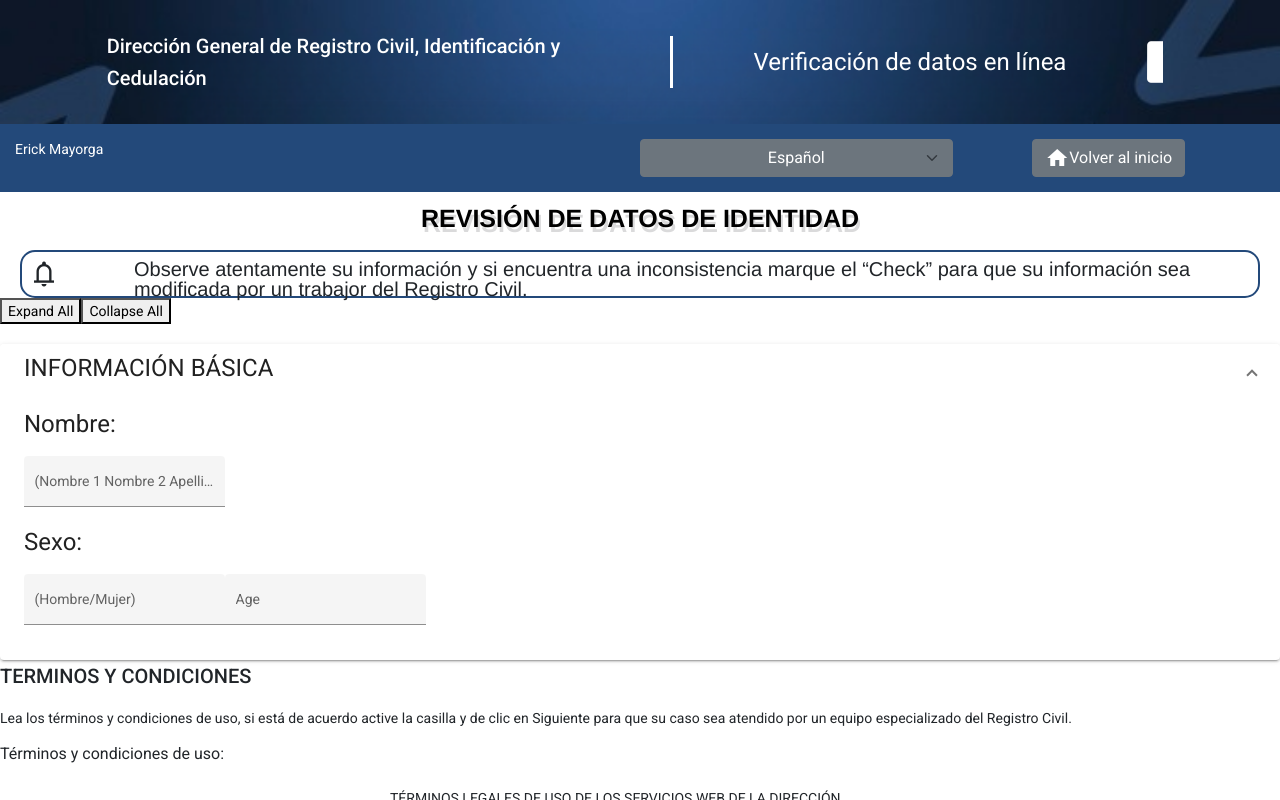
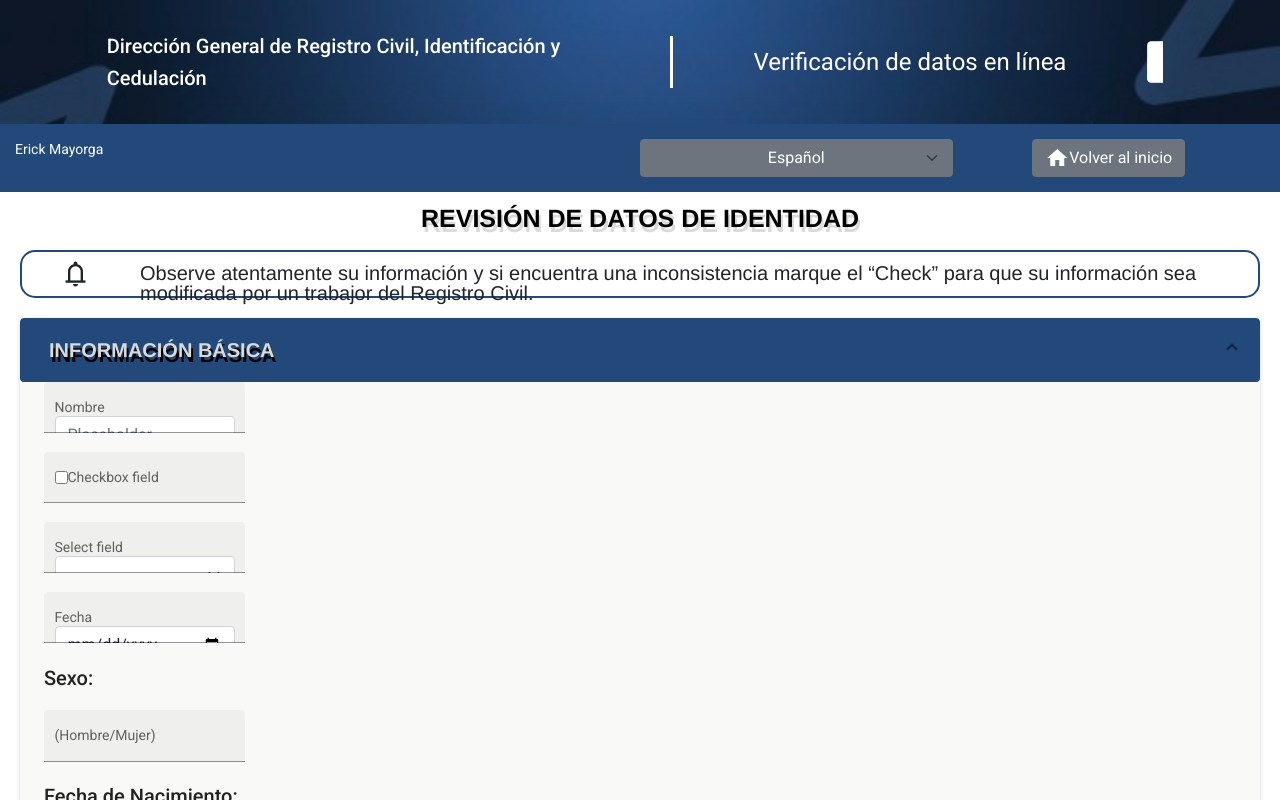
Before and after one commit to ErickMayorga/proyecto-usabilidad-registro-civil, an Angular app: page /verificacion-datos-personales in a window 1280 px wide. Both pictures are taken after a click on the button "INFORMACIÓN BÁSICA". Shown: the top 800 px of the page. Built offline with nearby package versions, Linux system fonts and the light colour scheme.

Commit message:
ComboboxInfoBásica

```diff
--- a/src/app/rutas/verificacion-datos-personales/verificacion-datos-personales.component.html
+++ b/src/app/rutas/verificacion-datos-personales/verificacion-datos-personales.component.html
@@ -14,37 +14,49 @@
   </div>
 </div>
 
-<div class="example-action-buttons">
-  <button mat-button (click)="accordion.openAll()">Expand All</button>
-  <button mat-button (click)="accordion.closeAll()">Collapse All</button>
-</div>
-
+<div class="comboboxInf">
   <mat-accordion class="example-headers-align" multi>
-  <mat-expansion-panel>
+    <mat-expansion-panel class="cajaExpansionInf">
       <mat-expansion-panel-header>
         <mat-panel-title>
-        <h1> INFORMACIÓN BÁSICA </h1>
+          <h2 class="subtitulos"> INFORMACIÓN BÁSICA </h2>
         </mat-panel-title>
       </mat-expansion-panel-header>
 
-    <h1> Nombre: </h1>
+
+      <div *ngFor="let campo of campos">
         <mat-form-field appearance="fill">
-      <mat-label>(Nombre 1 Nombre 2 Apellido 1 Apellido2)</mat-label>
+          <mat-label> <app-campo-entrada
+            [formGroup]="formGroup"
+            [campoOpciones]="campo">
+          </app-campo-entrada> </mat-label>
           <input matInput>
         </mat-form-field>
+      </div>
 
-    <h1> Sexo: </h1>
+
+      <h2> Sexo: </h2>
       <mat-form-field appearance="fill">
         <mat-label>(Hombre/Mujer)</mat-label>
         <input matInput>
       </mat-form-field>
 
+      <h2> Fecha de Nacimiento: </h2>
       <mat-form-field appearance="fill">
-      <mat-label>Age</mat-label>
-      <input matInput type="number" min="1">
+        <mat-label>(dd/mm/aaaa)</mat-label>
+        <input matInput>
       </mat-form-field>
+
+      <h2> Estado Civil: </h2>
+      <mat-form-field appearance="fill">
+        <mat-label>(dd/mm/aaaa)</mat-label>
+        <input matInput>
+      </mat-form-field>
+
     </mat-expansion-panel>
   </mat-accordion>
+</div>
+
 
 
 
--- a/src/app/rutas/verificacion-datos-personales/verificacion-datos-personales.component.scss
+++ b/src/app/rutas/verificacion-datos-personales/verificacion-datos-personales.component.scss
@@ -8,8 +8,15 @@
   text-align: center;
   margin-top: 10px;
 }
-.iconoCampana{
-  font-size: 30px;
+.subtitulos{
+  color: #DADADB;
+  font-family: Helvetica;
+  font-size: 20px;
+  text-transform: uppercase;
+  font-weight: 600;
+  text-shadow: 2px 5px #000000;
+  text-align: left;
+  margin: 5px;
 }
 
 .cajaGrande{
@@ -27,37 +34,59 @@
   display: flex;
 }
 
+.iconoCampana{
+  font-size: 30px;
+  display: table-cell;
+  vertical-align: middle;
+  text-align: center;
+}
+
 .cajaCampana{
-  weight: 25px;
-  height: 50px;
-  padding: 6px;
-  margin: 1px;
+  weight: 20px;
+  height: 20px;
+  padding: 3px;
+  margin: 2px;
+  margin-top: 4px;
+  display: table;
 }
 .cajaTextoNotificacion{
   weight: 80px;
-  height: 50px;
-  padding: 6px;
-  margin: 1px;
+  height: 40px;
+  padding: 4px;
+  margin: 7px;
+}
+
+.example-headers-align{
+  margin-left: 20px;
+  margin-right: 20px;
 }
 
 .example-action-buttons {
   padding-bottom: 20px;
 }
 
-.example-headers-align .mat-expansion-panel-header-description {
+.cajaExpansionInf{
+  margin-left: 20px;
+  margin-right: 20px;
+  background-color: #F9F9F8;
+}
+
+.example-headers-align .mat-expansion-panel-header{
   justify-content: space-between;
   align-items: center;
+  background-color: #23497A;
 }
 
 .example-headers-align .mat-mdc-form-field + .mat-mdc-form-field {
   margin-left: 8px;
+
 }
 
 .caja{
   width: 500px;
   height: 500px;
   background: #FFFFFF;
-  padding: 40 px;
+  padding: 40px;
   margin: 20px auto;
 
   overflow: auto;
--- a/src/app/rutas/verificacion-datos-personales/verificacion-datos-personales.component.ts
+++ b/src/app/rutas/verificacion-datos-personales/verificacion-datos-personales.component.ts
@@ -24,9 +24,9 @@ export class VerificacionDatosPersonalesComponent implements OnInit {
   campos: CampoEntradaInterface[] = [
     {
       type: TipoCampoEnum.TEXT,
-      title: 'Campo',
+      title: 'Nombre',
       nameField: 'campo',
-      helpText: 'Help text',
+      helpText: 'Ingrese un valor de texto',
       screenReaderText: 'Screen Reader Field',
       placeholder: 'Placeholder',
       mensajes: [
@@ -41,7 +41,56 @@ export class VerificacionDatosPersonalesComponent implements OnInit {
         },
       ],
       deshabilitar: false
-    }
+    },
+    {
+      type: TipoCampoEnum.CHECKBOX,
+      title: 'Checkbox field',
+      nameField: 'checkField',
+      helpText: ' ',
+      screenReaderText: 'Screen Reader Checkbox',
+      mensajes: [
+        {
+          tipo: TipoMensajeEnum.REQUERIDO,
+          textoMensaje: 'Este campo es requerido',
+        },
+      ],
+      deshabilitar: false
+    },
+    {
+      type: TipoCampoEnum.SELECT,
+      title: 'Select field',
+      nameField: 'selectField',
+      helpText: 'Seleccione un valor',
+      screenReaderText: 'Screen Reader Select',
+      mensajes: [
+        {
+          tipo: TipoMensajeEnum.REQUERIDO,
+          textoMensaje: 'Este campo es requerido',
+        },
+      ],
+      deshabilitar: false,
+      opciones: [
+        {clave: "1", valor: "Opcion 1"},
+        {clave: "2", valor: "Opcion 2"},
+        {clave: "3", valor: "Opcion 3"},
+        {clave: "4", valor: "Opcion 4"},
+      ]
+    },
+    {
+      type: TipoCampoEnum.DATE,
+      title: 'Fecha',
+      nameField: 'fecha',
+      helpText: 'Ingrese una fecha',
+      screenReaderText: 'Screen Reader Fecha',
+      placeholder: 'DD/MM/YYYY',
+      mensajes: [
+        {
+          tipo: TipoMensajeEnum.REQUERIDO,
+          textoMensaje: 'Este campo es requerido',
+        },
+      ],
+      deshabilitar: false
+    },
   ]
   @ViewChild(MatAccordion) accordion!: MatAccordion;
   constructor(private readonly campoEntradaService: CampoEntradaService,
```
Lines whose indentation alone changed are shown as unchanged.
